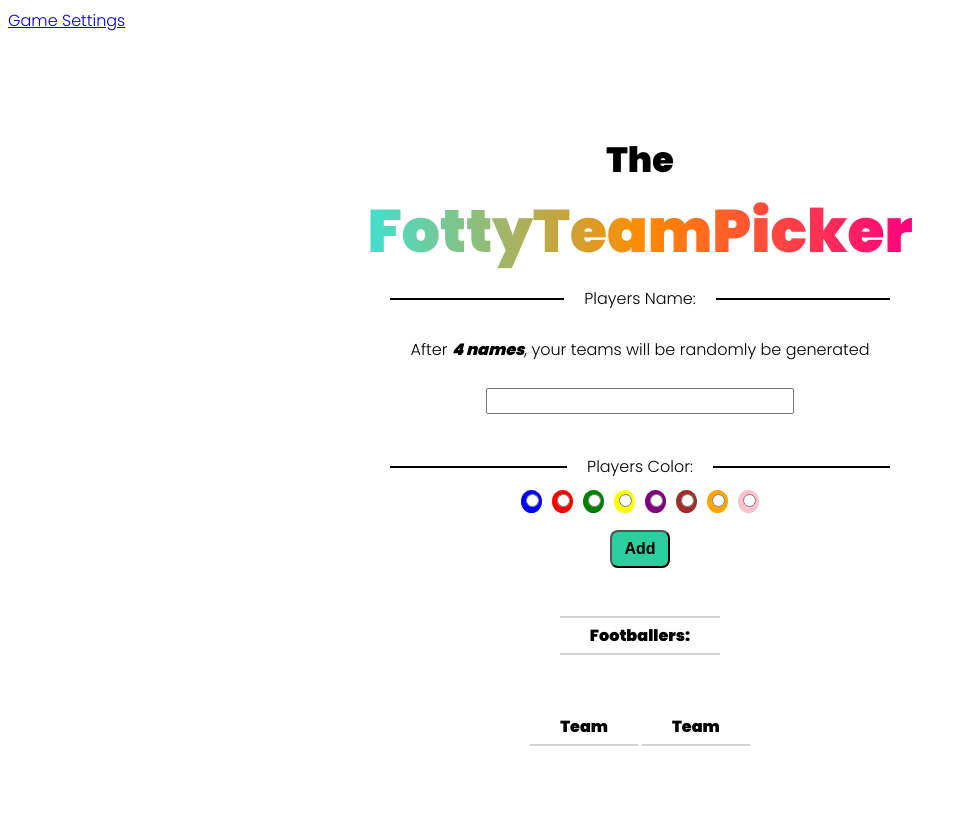
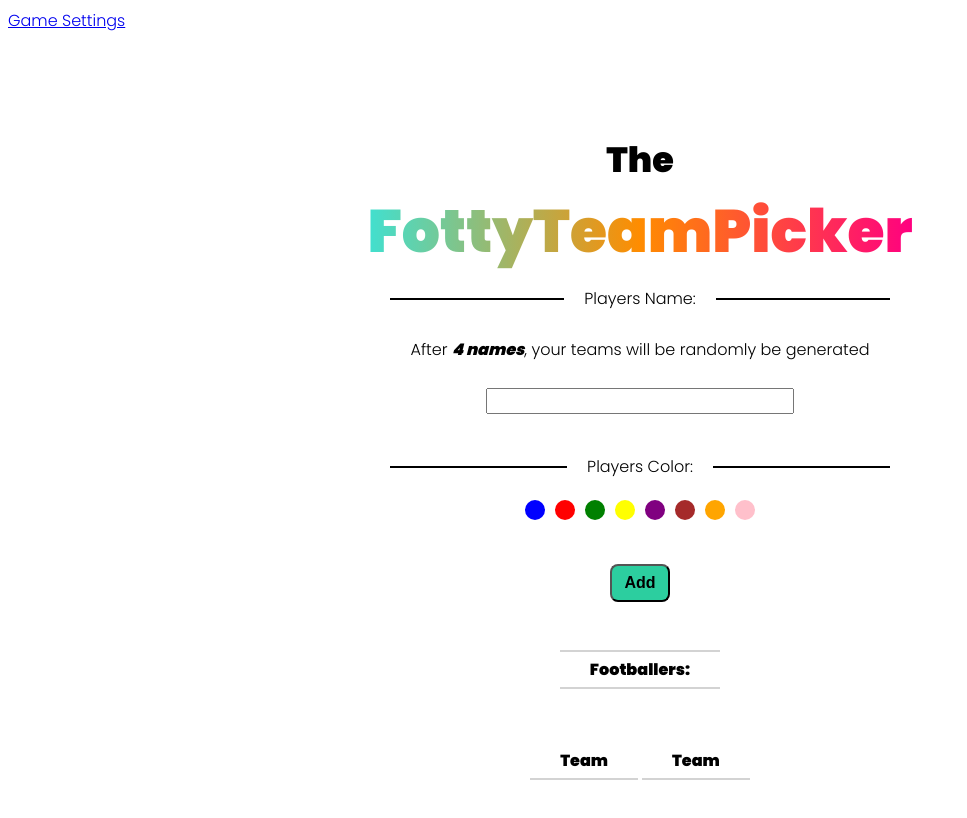
Before and after one commit to TechMilton/FootyNamePicker, a React (Create React App) app: page / in a window 1280 px wide. Shown: the top 818 px of the page, without its empty margins (0-967 px from the left). Built offline with nearby package versions, Linux system fonts and the light colour scheme.

Commit message:
Added some styling to the color selector

```diff
--- a/src/App.css
+++ b/src/App.css
@@ -75,12 +75,30 @@ body {
 /* Color Styling */
 
 
+.color-list {
+  list-style: none;
+  padding: 0;
+}
+
 .color-blue {
   width: 20px;
   height: 20px;
   background-color: blue;
   margin: 5px;
-  border-radius: 50%;
+  border-radius: 100%;
+  display: inline-block;
+  transition: transform 0.3s;
+}
+
+.color-blue:not(.active):hover {
+  cursor: pointer;
+  transform: scale(1.2);
+}
+
+.color-blue.active {
+  border: 5px solid #ddd;
+  width: 32px;
+  height: 32px;
 }
 
 .color-red {
@@ -88,8 +106,20 @@ body {
   height: 20px;
   background-color: red;
   margin: 5px;
-  border-radius: 50%;
+  border-radius: 100%;
+  display: inline-block;
+  transition: transform 0.3s;
+}
 
+.color-red:not(.active):hover {
+  cursor: pointer;
+  transform: scale(1.2);
+}
+
+.color-red.active {
+  border: 5px solid #ddd;
+  width: 32px;
+  height: 32px;
 }
 
 .color-green {
@@ -97,8 +127,20 @@ body {
   height: 20px;
   background-color: green;
   margin: 5px;
-  border-radius: 50%;
+  border-radius: 100%;
+  display: inline-block;
+  transition: transform 0.3s;
+}
 
+.color-green:not(.active):hover {
+  cursor: pointer;
+  transform: scale(1.2);
+}
+
+.color-green.active {
+  border: 5px solid #ddd;
+  width: 32px;
+  height: 32px;
 }
 
 .color-yellow {
@@ -106,7 +148,20 @@ body {
   height: 20px;
   background-color: yellow;
   margin: 5px;
-  border-radius: 50%;
+  border-radius: 100%;
+  display: inline-block;
+  transition: transform 0.3s;
+}
+
+.color-yellow:not(.active):hover {
+  cursor: pointer;
+  transform: scale(1.2);
+}
+
+.color-yellow.active {
+  border: 5px solid #ddd;
+  width: 32px;
+  height: 32px;
 }
 
 .color-purple {
@@ -114,7 +169,20 @@ body {
   height: 20px;
   background-color: purple;
   margin: 5px;
-  border-radius: 50%;
+  border-radius: 100%;
+  display: inline-block;
+  transition: transform 0.3s;
+}
+
+.color-purple:not(.active):hover {
+  cursor: pointer;
+  transform: scale(1.2);
+}
+
+.color-purple.active {
+  border: 5px solid #ddd;
+  width: 32px;
+  height: 32px;
 }
 
 .color-brown {
@@ -122,7 +190,20 @@ body {
   height: 20px;
   background-color: brown;
   margin: 5px;
-  border-radius: 50%;
+  border-radius: 100%;
+  display: inline-block;
+  transition: transform 0.3s;
+}
+
+.color-brown:not(.active):hover {
+  cursor: pointer;
+  transform: scale(1.2);
+}
+
+.color-brown.active {
+  border: 5px solid #ddd;
+  width: 32px;
+  height: 32px;
 }
 
 .color-orange {
@@ -130,7 +211,20 @@ body {
   height: 20px;
   background-color: orange;
   margin: 5px;
-  border-radius: 50%;
+  border-radius: 100%;
+  display: inline-block;
+  transition: transform 0.3s;
+}
+
+.color-orange:not(.active):hover {
+  cursor: pointer;
+  transform: scale(1.2);
+}
+
+.color-orange.active {
+  border: 5px solid #ddd;
+  width: 32px;
+  height: 32px;
 }
 
 .color-pink {
@@ -138,7 +232,20 @@ body {
   height: 20px;
   background-color: pink;
   margin: 5px;
-  border-radius: 50%;
+  border-radius: 100%;
+  display: inline-block;
+  transition: transform 0.3s;
+}
+
+.color-pink:not(.active):hover {
+  cursor: pointer;
+  transform: scale(1.2);
+}
+
+.color-pink.active {
+  border: 5px solid #ddd;
+  width: 32px;
+  height: 32px;
 }
 
 /* Names Table Stayling */
--- a/src/components/form/form.js
+++ b/src/components/form/form.js
@@ -34,41 +34,21 @@ const Form = (props) => {
             <p>After <i style={{ fontWeight: "bold" }}>{count} names</i>, your teams will be randomly be generated</p>
             <form onSubmit={handleSubmit}>
                 <input className="name-input" onChange={handleInput} value={input} required />
-
-                <div onChange={handleColor}>
-                    <p className="input-label">Players Color:</p>
-                    <span class="color-blue" >
-                        <input className="radio-input" type="radio" value="blue" name="color" required />
-                    </span>
-                    <span class="color-red">
-                        <input className="radio-input" type="radio" value="red" name="color" required />
-                    </span>
-                    <span class="color-green">
-                        <input className="radio-input" type="radio" value="green" name="color" required />
-                    </span>
-                    <span class="color-yellow">
-                        <input className="radio-input" type="radio" value="yellow" name="color" required />
-                    </span>
-                    <span class="color-purple">
-                        <input className="radio-input" type="radio" value="purple" name="color" required />
-                    </span>
-                    <span class="color-brown">
-                        <input className="radio-input" type="radio" value="brown" name="color" required />
-                    </span>
-                    <span class="color-orange">
-                        <input className="radio-input" type="radio" value="orange" name="color" required />
-                    </span>
-                    <span class="color-pink">
-                        <input className="radio-input" type="radio" value="pink" name="color" required />
-                    </span>
-                </div>
+                <p className="input-label">Players Color:</p>
+                <ul className="color-list" onChange={handleColor}>
+                    <li className="color-blue" name="color" value="blue" />
+                    <li className="color-red" name="color" value="red" />
+                    <li className="color-green" name="color" value="green" />
+                    <li className="color-yellow" name="color" value="yellow" />
+                    <li className="color-purple" name="color" value="purple" />
+                    <li className="color-brown" name="color" value="brown" />
+                    <li className="color-orange" name="color" value="orange" />
+                    <li className="color-pink" name="color" value="pink" />
+                </ul>
 
                 <button class="main-btn" type="submit">Add</button>
             </form>
 
-            {/* Split into Reset Compontent */}
-            {/* <button onClick={() => dispatch({ type: "RESET", })}>RESET GAME</button> */}
-            {/* style={{ color: footballer.color}} */}
         </>
     );
 
--- a/src/components/lists/Teams.js
+++ b/src/components/lists/Teams.js
@@ -8,7 +8,7 @@ const Teams = () => {
     const { state: { teamOne } } = useContext(AppContext);
     const { state: { teamTwo } } = useContext(AppContext);
 
-    //Will move this to a reducer
+
     let random = [...names]
     let average = random.length / 2
     let b = random.splice(0, average);
--- a/src/components/settings/settings.js
+++ b/src/components/settings/settings.js
@@ -51,7 +51,6 @@ const Settings = () => {
                     type="text"
                     onChange={handleTeamTwo}
                     value={teamTwo}
-                    required
                 />
                 <div className="counter">
                     <label className="input-label">Number of Players:</label>
```
